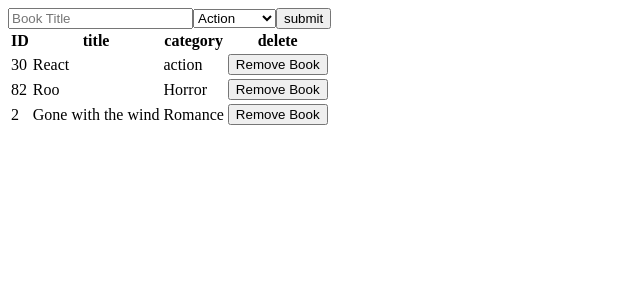
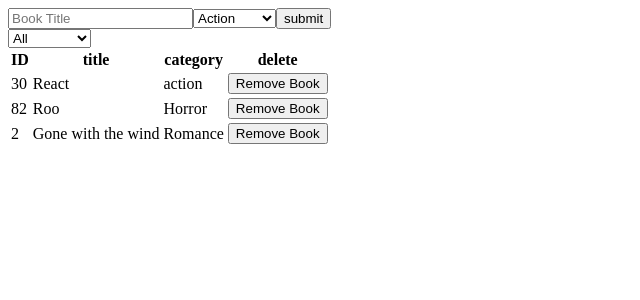
Before and after one commit to Redvanisation/Bookstore, a React (Create React App) app: page / in a window 1280 px wide. Shown: the top 300 px of the page, without its empty margins (0-640 px from the left). Built offline with nearby package versions, Linux system fonts and the light colour scheme.

Commit message:
Create the Select category component

```diff
--- /dev/null
+++ b/src/components/CategoryFilter.js
@@ -0,0 +1,18 @@
+import React, { Component } from 'react';
+import { categories } from '../helpers/helpers';
+
+// eslint-disable-next-line react/prefer-stateless-function
+class CategoryFilter extends Component {
+  render() {
+    const filters = ['All', ...categories()];
+    return (
+      <select>
+        {filters.map((item) => (
+          <option key={item} value={item}>{item}</option>
+        ))}
+      </select>
+    );
+  }
+}
+
+export default CategoryFilter;
--- a/src/containers/BookForm.js
+++ b/src/containers/BookForm.js
@@ -3,7 +3,7 @@ import React, { Component } from 'react';
 import { connect } from 'react-redux';
 import PropTypes from 'prop-types';
 import { createBook } from '../actions/index';
-import makeId from '../helpers/helpers';
+import { makeId } from '../helpers/helpers';
 
 const categories = ['Action', 'Biography', 'History', 'Horror', 'Kids', 'Learning', 'Sci-Fi'];
 
--- a/src/containers/BookList.js
+++ b/src/containers/BookList.js
@@ -4,7 +4,7 @@ import { connect } from 'react-redux';
 import PropTypes from 'prop-types';
 import Book from '../components/Book';
 import { removeBook } from '../actions/index';
-
+import CategoryFilter from '../components/CategoryFilter';
 
 class BookList extends Component {
   constructor(props) {
@@ -20,6 +20,8 @@ class BookList extends Component {
   render() {
     const { books } = this.props;
     return (
+      <div>
+        <CategoryFilter />
         <table>
           <thead>
             <tr>
@@ -39,6 +41,7 @@ class BookList extends Component {
             ))}
           </tbody>
         </table>
+      </div>
     );
   }
 }
--- a/src/helpers/helpers.js
+++ b/src/helpers/helpers.js
@@ -1,3 +1,4 @@
 const makeId = () => Math.floor(Math.random() * 100);
+const categories = () => ['Action', 'Biography', 'History', 'Horror', 'Kids', 'Learning', 'Sci-Fi'];
 
-export default makeId;
+export { makeId, categories };
--- a/src/index.js
+++ b/src/index.js
@@ -2,7 +2,7 @@ import React from 'react';
 import ReactDOM from 'react-dom';
 import { createStore } from 'redux';
 import generalReducer from './reducers/index';
-import makeId from './helpers/helpers';
+import { makeId } from './helpers/helpers';
 import Display from './components/Display';
 import './style/main.scss';
 
@@ -25,7 +25,6 @@ const initialState = {
       category: 'Romance',
     },
   ],
-  filter: ['All', 'Action', 'Biography', 'History', 'Horror', 'Kids', 'Learning', 'Sci-Fi'],
 };
 
 const store = createStore(generalReducer, initialState);
--- a/src/reducers/filter.js
+++ b/src/reducers/filter.js
@@ -1,4 +1,5 @@
-const filterReducer = (state = null, action) => {
+
+const filterReducer = (state = 'All', action) => {
   switch (action.type) {
     case 'CHANGE_FILTER':
       return [
```
Lines whose indentation alone changed are shown as unchanged.
